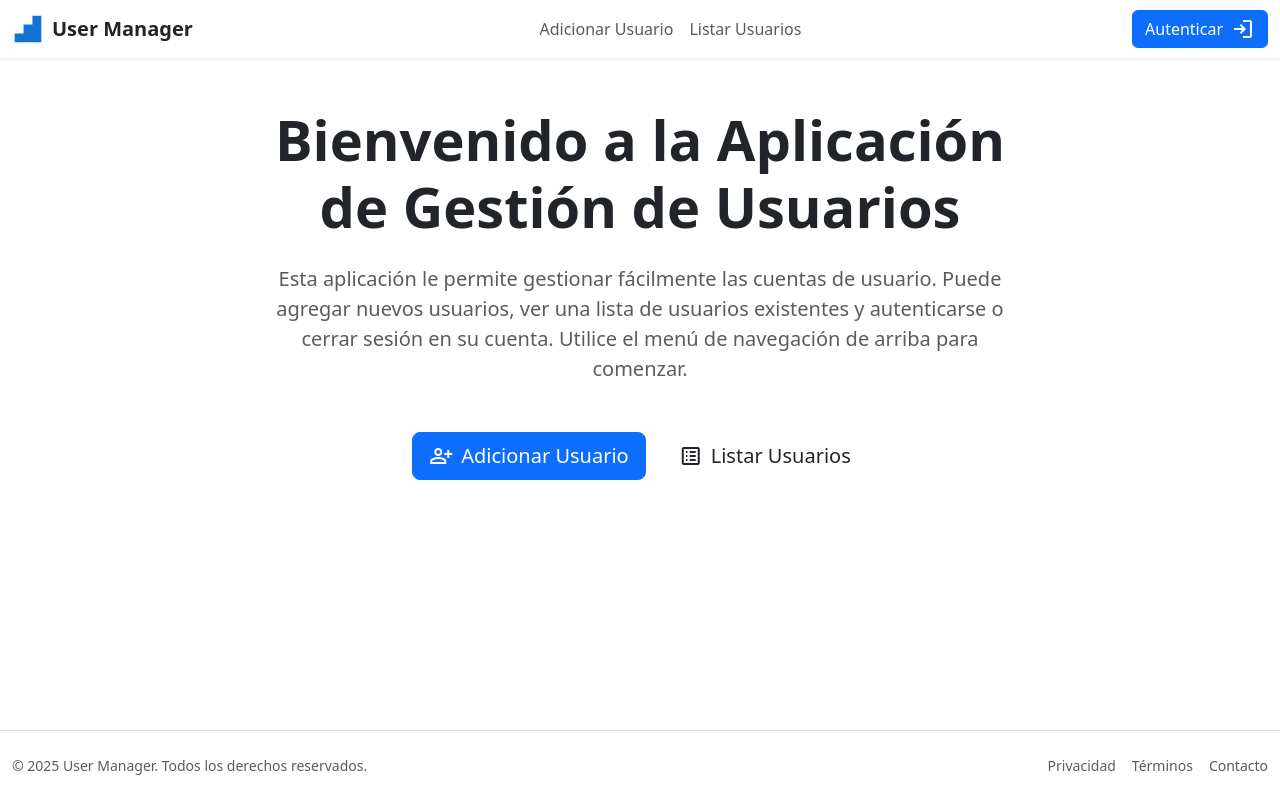
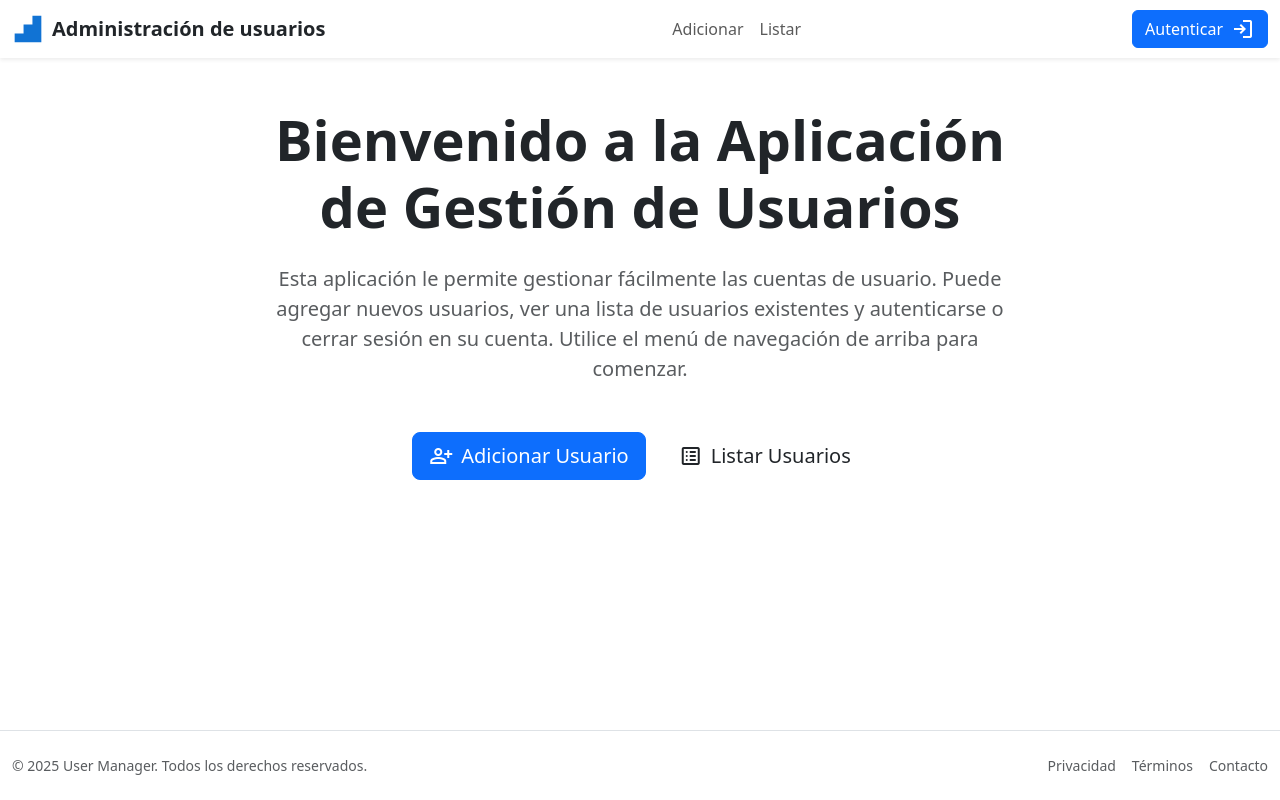
Before and after one commit to miguel-jaeger/autenticar-frontend, a React (Vite) app in the folder react-app/: page / in a window 1280 px wide. Built offline with nearby package versions, Linux system fonts and the light colour scheme.

Commit message:
Cambiados algunos nombres

```diff
--- a/react-app/src/components/Layout/Header.jsx
+++ b/react-app/src/components/Layout/Header.jsx
@@ -23,7 +23,7 @@ const Header = () => {
               fill="currentColor"
             />
           </svg>
-          <h1 className="h5 mb-0 fw-bold">User Manager</h1>
+          <h1 className="h5 mb-0 fw-bold">Administración de usuarios</h1>
         </Link>
 
         <button
@@ -45,7 +45,7 @@ const Header = () => {
                 to="/add-user"
                 className={`nav-link ${isActive('/add-user')}`}
               >
-                Adicionar Usuario
+                Adicionar
               </Link>
             </li>
             <li className="nav-item">
@@ -53,7 +53,7 @@ const Header = () => {
                 to="/users"
                 className={`nav-link ${isActive('/users')}`}
               >
-                Listar Usuarios
+                Listar
               </Link>
             </li>
           </ul>
```
